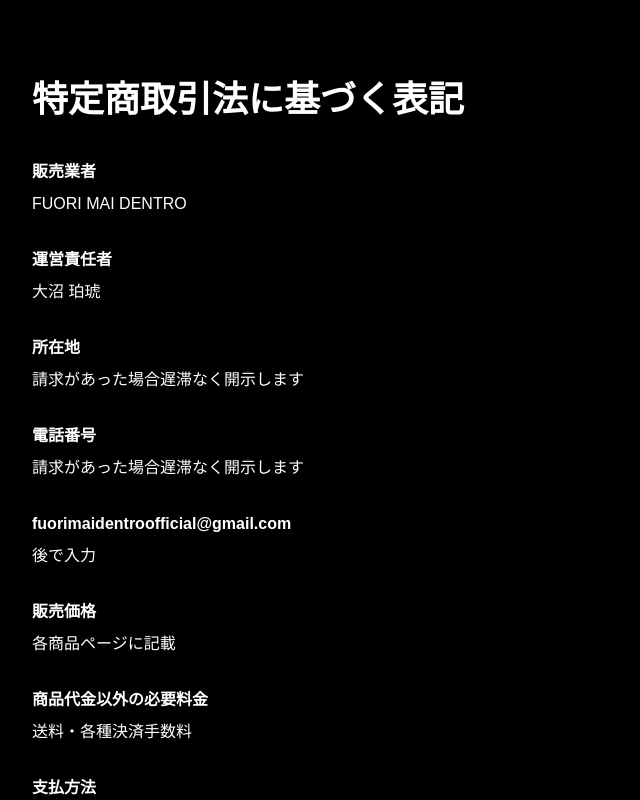
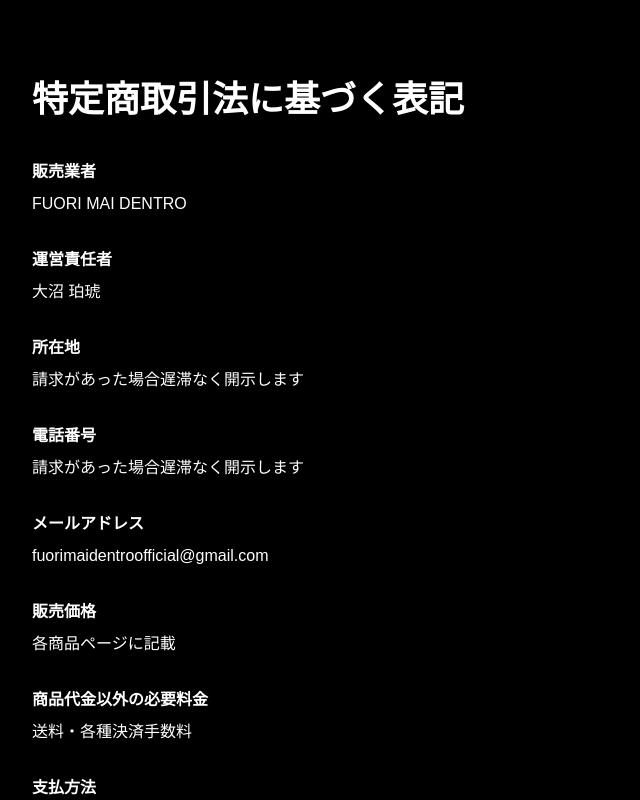
Before and after one commit to ose-nyan5/my-shop, a Next.js app: page /legal in a window 1280 px wide. Shown: the top 800 px of the page, without its empty margins (0-640 px from the left). Built offline with nearby package versions, Linux system fonts and the light colour scheme.

Commit message:
add legal page

```diff
--- a/app/legal/page.tsx
+++ b/app/legal/page.tsx
@@ -28,8 +28,8 @@ export default function LegalPage() {
         </div>
 
         <div>
-          <h2 className="font-bold mb-2">fuorimaidentroofficial@gmail.com</h2>
-          <p>後で入力</p>
+          <h2 className="font-bold mb-2">メールアドレス</h2>
+          <p>fuorimaidentroofficial@gmail.com</p>
         </div>
 
         <div>
```
